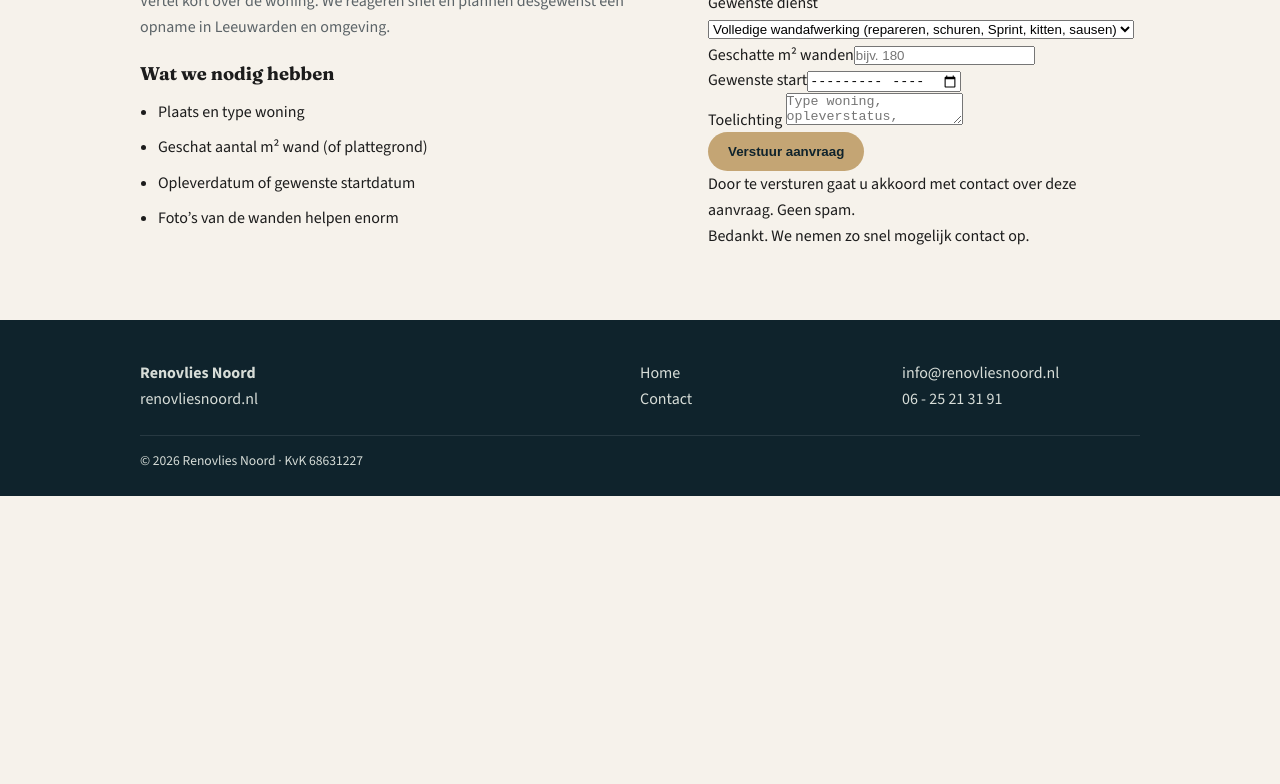
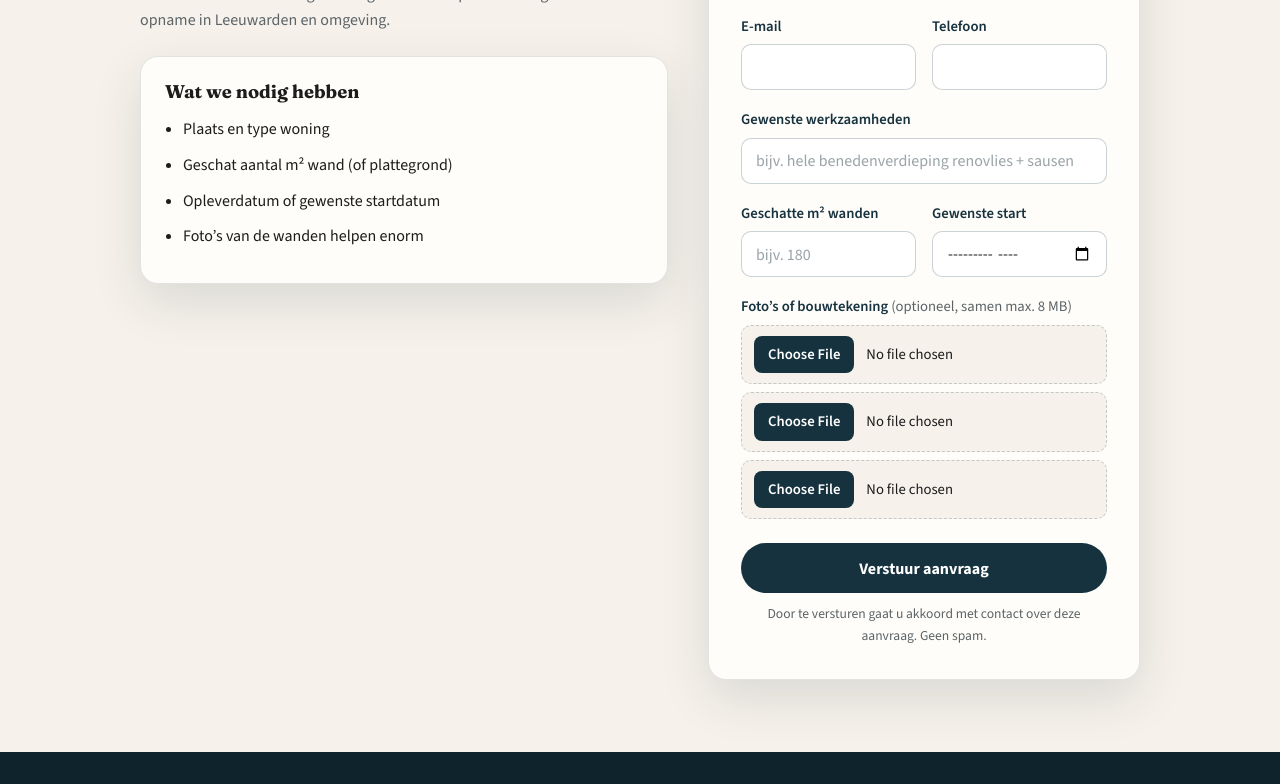
Before and after one commit to mcwilliam82/renovliesnoord, a plain HTML site: page offerte.html in a window 1280 px wide. Shown: the part 255-1039 px from the top of the page. Before the commit the page ends 800 px from the top, so only its background shows below. Drawn offline with nearby package versions, Linux system fonts and the light colour scheme.

Commit message:
Offerteformulier: vrij tekstveld i.p.v. dropdown, toelichting weg, uploads voor foto's/tekeningen, strakkere layout

```diff
--- a/css/style.css
+++ b/css/style.css
@@ -115,3 +115,37 @@
   .grid-2, .steps, .footer-grid, .cta-band { grid-template-columns: 1fr; display: grid; }
   .hero { min-height: 70vh; }
 }
+
+/* Offerteformulier */
+.card { background: var(--paper); border: 1px solid var(--line); border-radius: var(--radius); padding: 24px; box-shadow: var(--shadow); }
+.offerte-grid { align-items: start; }
+.form-card { padding: 32px; }
+.form-grid { display: grid; grid-template-columns: 1fr 1fr; gap: 18px 16px; }
+.field { display: flex; flex-direction: column; gap: 6px; min-width: 0; }
+.field.full { grid-column: 1 / -1; }
+.field label { font-weight: 600; font-size: .92rem; color: var(--navy); }
+.optional { font-weight: 400; color: var(--muted); }
+.field input {
+  width: 100%; box-sizing: border-box; height: 46px; padding: 0 14px;
+  font: inherit; color: var(--ink); background: #fff;
+  border: 1px solid rgba(22,50,63,.22); border-radius: 10px;
+  transition: border-color .15s ease, box-shadow .15s ease;
+}
+.field input::placeholder { color: #9aa3a7; }
+.field input:focus { outline: none; border-color: var(--navy); box-shadow: 0 0 0 3px rgba(196,165,116,.35); }
+.upload-list { display: grid; gap: 8px; }
+.field input[type=file] { height: auto; padding: 10px 12px; background: var(--cream); border-style: dashed; cursor: pointer; font-size: .92rem; }
+.field input[type=file]::file-selector-button {
+  margin-right: 12px; padding: 7px 14px; border: 0; border-radius: 8px;
+  background: var(--navy); color: #fff; font: inherit; font-weight: 600; cursor: pointer;
+}
+.btn-dark { background: var(--navy); color: #fff; border: 0; cursor: pointer; font: inherit; font-weight: 700; }
+.btn-dark:hover { background: var(--navy-deep); color: #fff; }
+.btn-dark:disabled { opacity: .6; cursor: wait; }
+.btn-block { width: 100%; justify-content: center; margin-top: 24px; height: 50px; font-size: 1rem; }
+.note { margin-top: 10px; font-size: .85rem; color: var(--muted); text-align: center; }
+.success { display: none; margin-top: 14px; padding: 12px 14px; border-radius: 10px; background: #eef5ef; color: #1f5130; font-weight: 600; }
+@media (max-width: 800px) {
+  .form-grid { grid-template-columns: 1fr; }
+  .form-card { padding: 22px; }
+}
--- a/js/main.js
+++ b/js/main.js
@@ -12,11 +12,18 @@
     const button = form.querySelector("button[type=submit]");
     if (button) button.disabled = true;
     try {
-      const res = await fetch("/", {
-        method: "POST",
-        headers: { "Content-Type": "application/x-www-form-urlencoded" },
-        body: new URLSearchParams(new FormData(form)).toString(),
-      });
+      const data = new FormData(form);
+      let total = 0;
+      form.querySelectorAll("input[type=file]").forEach((f) => { if (f.files[0]) total += f.files[0].size; });
+      if (total > 8 * 1024 * 1024) {
+        if (success) {
+          success.style.display = "block";
+          success.textContent = "De bestanden zijn samen groter dan 8 MB. Kies kleinere foto’s of stuur ze via WhatsApp.";
+        }
+        return;
+      }
+      if (button) button.textContent = "Bezig met versturen...";
+      const res = await fetch("/", { method: "POST", body: data });
       if (!res.ok) throw new Error(res.status);
       form.reset();
       if (success) {
@@ -29,7 +36,7 @@
         success.textContent = "Versturen lukte niet. Bel of WhatsApp ons op 06 - 25 21 31 91.";
       }
     } finally {
-      if (button) button.disabled = false;
+      if (button) { button.disabled = false; button.textContent = "Verstuur aanvraag"; }
     }
   });
 }
--- a/offerte.html
+++ b/offerte.html
@@ -29,7 +29,7 @@
   </header>
 
   <section class="page-hero">
-    <div class="wrap grid-2">
+    <div class="wrap grid-2 offerte-grid">
       <div>
         <p class="eyebrow">Vrijblijvend</p>
         <h1>Offerte aanvragen</h1>
@@ -44,38 +44,29 @@
           </ul>
         </div>
       </div>
-      <form class="card" id="offerteform" name="offerte" method="POST" action="/bedankt.html" data-netlify="true" netlify-honeypot="bot-field">
+      <form class="card form-card" id="offerteform" name="offerte" method="POST" action="/bedankt.html" enctype="multipart/form-data" data-netlify="true" netlify-honeypot="bot-field">
         <input type="hidden" name="form-name" value="offerte">
         <p hidden><label>Niet invullen: <input name="bot-field"></label></p>
-        <div class="form-row">
-          <div><label for="naam">Naam</label><input id="naam" name="naam" required></div>
-          <div><label for="plaats">Plaats</label><input id="plaats" name="plaats" required></div>
+        <div class="form-grid">
+          <div class="field"><label for="naam">Naam</label><input id="naam" name="naam" autocomplete="name" required></div>
+          <div class="field"><label for="plaats">Plaats</label><input id="plaats" name="plaats" autocomplete="address-level2" required></div>
+          <div class="field"><label for="email">E-mail</label><input id="email" name="email" type="email" autocomplete="email" required></div>
+          <div class="field"><label for="telefoon">Telefoon</label><input id="telefoon" name="telefoon" type="tel" autocomplete="tel" required></div>
+          <div class="field full"><label for="dienst">Gewenste werkzaamheden</label><input id="dienst" name="dienst" placeholder="bijv. hele benedenverdieping renovlies + sausen"></div>
+          <div class="field"><label for="m2">Geschatte m² wanden</label><input id="m2" name="m2" inputmode="numeric" placeholder="bijv. 180"></div>
+          <div class="field"><label for="datum">Gewenste start</label><input id="datum" name="datum" type="month"></div>
+          <div class="field full">
+            <label>Foto’s of bouwtekening <span class="optional">(optioneel, samen max. 8 MB)</span></label>
+            <div class="upload-list">
+              <input id="bestand1" name="bestand1" type="file" accept="image/*,.pdf">
+              <input id="bestand2" name="bestand2" type="file" accept="image/*,.pdf">
+              <input id="bestand3" name="bestand3" type="file" accept="image/*,.pdf">
+            </div>
+          </div>
         </div>
-        <div class="form-row">
-          <div><label for="email">E-mail</label><input id="email" name="email" type="email" required></div>
-          <div><label for="telefoon">Telefoon</label><input id="telefoon" name="telefoon" type="tel" required></div>
-        </div>
-        <div>
-          <label for="dienst">Gewenste dienst</label>
-          <select id="dienst" name="dienst">
-            <option>Volledige wandafwerking (repareren, schuren, Sprint, kitten, sausen)</option>
-            <option>Renovlies Sprint + sausen</option>
-            <option>Alleen sauswerk</option>
-            <option>Nieuwbouw / meerdere woningen</option>
-            <option>Nog niet zeker, graag advies</option>
-          </select>
-        </div>
-        <div class="form-row">
-          <div><label for="m2">Geschatte m² wanden</label><input id="m2" name="m2" placeholder="bijv. 180"></div>
-          <div><label for="datum">Gewenste start</label><input id="datum" name="datum" type="month"></div>
-        </div>
-        <div>
-          <label for="bericht">Toelichting</label>
-          <textarea id="bericht" name="bericht" placeholder="Type woning, opleverstatus, kleurwens, bijzonderheden..."></textarea>
-        </div>
-        <button class="btn btn-dark" type="submit">Verstuur aanvraag</button>
+        <button class="btn btn-dark btn-block" type="submit">Verstuur aanvraag</button>
         <p class="note">Door te versturen gaat u akkoord met contact over deze aanvraag. Geen spam.</p>
-        <div class="success" id="success">Bedankt. We nemen zo snel mogelijk contact op.</div>
+        <div class="success" id="success" role="status"></div>
       </form>
     </div>
   </section>
```
